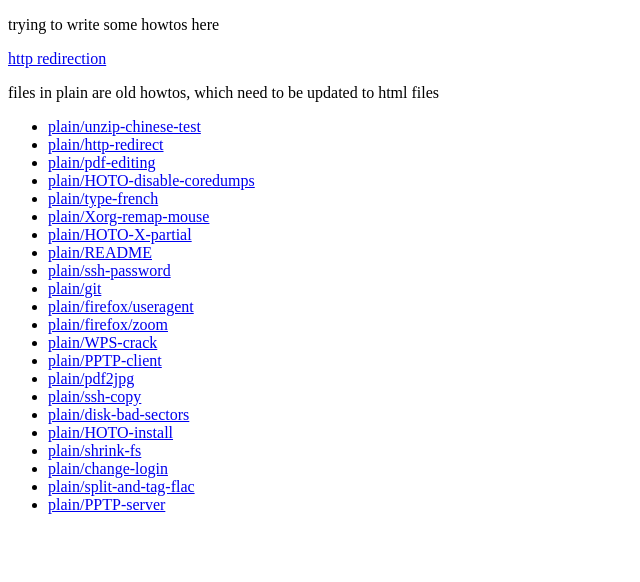
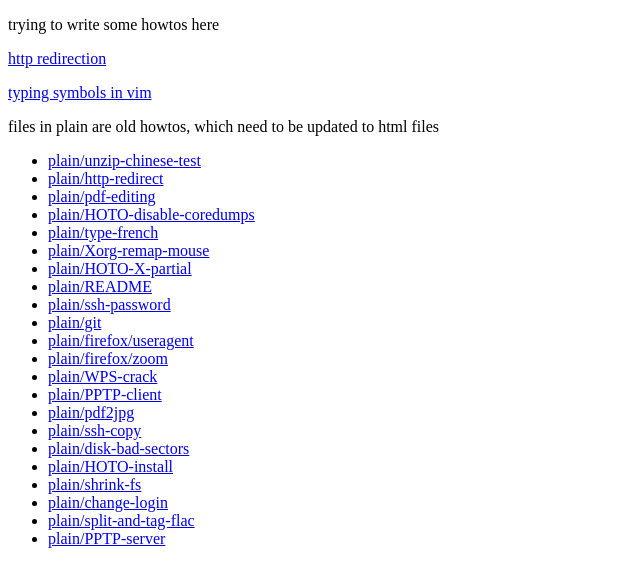
Before and after one commit to theodore/theodore.github.io, a plain HTML site: page index.html in a window 1280 px wide. Shown: the whole page, without its empty margins (0-640 px from the left). Drawn offline with Linux system fonts and the light colour scheme.

Commit message:
vim symbols

```diff
--- a/index.html
+++ b/index.html
@@ -3,7 +3,12 @@
 <html>
 <body>
     <p> trying to write some howtos here </p>
+    <p>
     <a href="http/redirect.html">http redirection</a>
+    </p>
+    <p>
+    <a href="vim.html">typing symbols in vim</a>
+    </p>
     <p> files in plain are old howtos, which need to be updated to html files </p>
 
     <ul>
```
Also changed, not shown: 1 other file.
